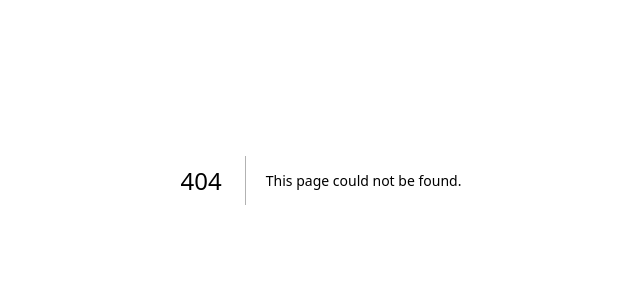
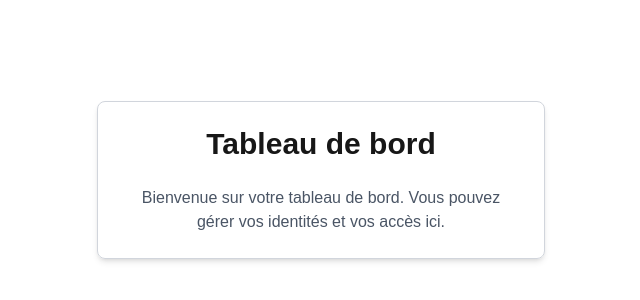
Before and after one commit to Glodi-M/iam-lite, a Next.js app: page /dashbord in a window 1280 px wide. Before the commit this address had no page. Shown: the part 220-520 px from the top of the page, without its empty margins (319-959 px from the left). Built offline with nearby package versions, Linux system fonts and the light colour scheme.

Commit message:
feat : creating dashboardpage

```diff
--- /dev/null
+++ b/app/dashbord/page.tsx
@@ -0,0 +1,15 @@
+export default function DashboardPage() {
+    return (
+        <>
+            <main className="flex min-h-screen items-center justify-center">
+                <div className="w-full max-w-md p-6 border border-gray-300 rounded-lg shadow-md">
+                    <h1 className="text-3xl font-bold mb-6 text-center">Tableau de bord</h1>
+
+                    <p className="text-center text-gray-600">
+                        Bienvenue sur votre tableau de bord. Vous pouvez gérer vos identités et vos accès ici.
+                    </p>
+                </div>
+            </main>
+        </>
+    );
+}
```
